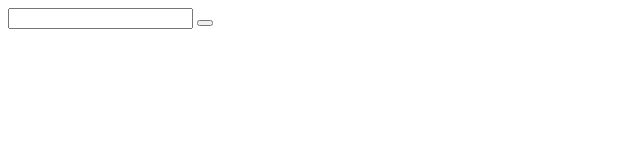
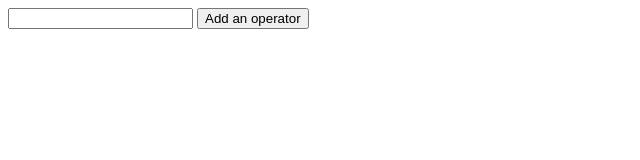
Before and after one commit to katiefrances/js-calculator, a plain HTML site: page index.html in a window 1280 px wide. Shown: the whole page, without its empty margins (0-640 px from the left). Drawn offline with Linux system fonts and the light colour scheme.

Commit message:
Add page title

```diff
--- a/index.html
+++ b/index.html
@@ -3,11 +3,11 @@
     <meta charset="UTF-8">
     <meta name="viewport" content="width=device-width, initial-scale=1.0">
     <meta http-equiv="X-UA-Compatible" content="ie=edge">
-    <title>Document</title>
+    <title>JS Calculator</title>
 </head>
 <body>
     <input type="text" id="input">
-    <button onClick="calculate()"></button>
+    <button onClick="calculate()">Add an operator</button>
     <div id="result">
         <!-- result of calculation goes here -->
     </div>
```
